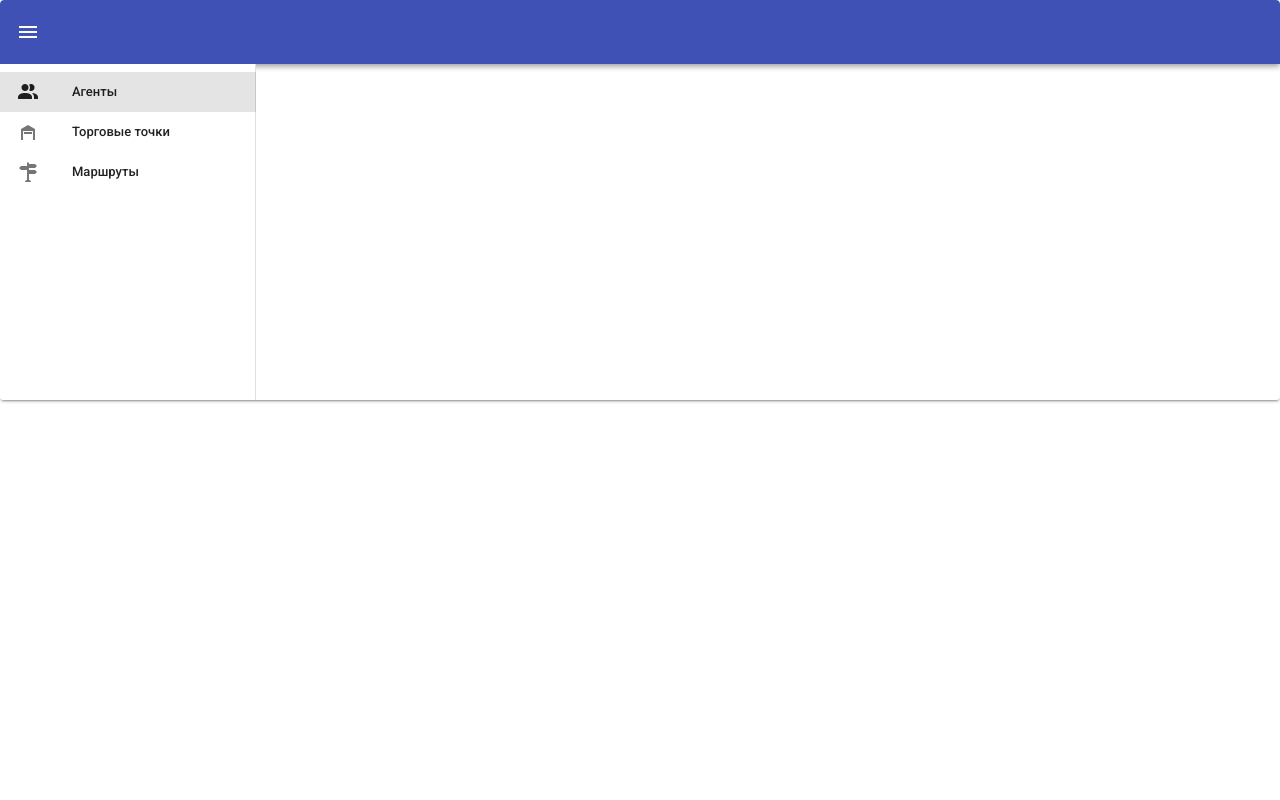
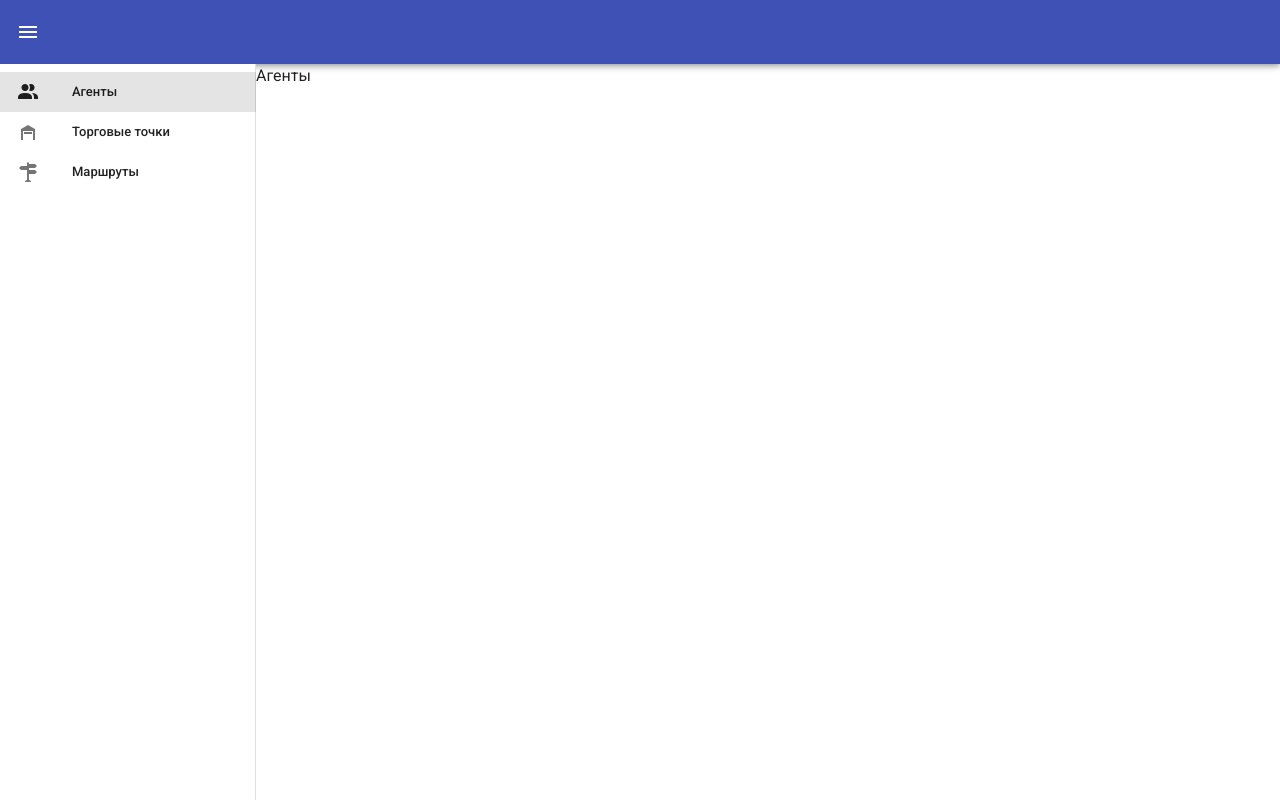
Before and after one commit to MonsPavel/Routs-map, a Vue app in the folder client/: page /agents in a window 1280 px wide. Built offline with nearby package versions, Linux system fonts and the light colour scheme.

Commit message:
change main display styles

```diff
--- a/client/src/App.vue
+++ b/client/src/App.vue
@@ -1,20 +1,25 @@
 <template>
     <v-app>
         <v-main>
-            <Navigation></Navigation>
-            <router-view></router-view>
+            <Toolbar></Toolbar>
+            <div class="main-content">
+                <Sidebar></Sidebar>
+                <router-view></router-view>
+            </div>
         </v-main>
     </v-app>
 </template>
 
 <script>
-    import Navigation from './components/Navigation'
+    import Toolbar from './components/Toolbar'
+    import Sidebar from './components/Sidebar'
 
     export default {
         name: 'App',
 
         components: {
-            Navigation
+            Toolbar,
+            Sidebar
         },
 
         data: () => ({
@@ -22,3 +27,9 @@
         }),
     };
 </script>
+
+<style lang="sass">
+    .main-content
+        display: flex
+        height: calc(100vh - 64px)
+</style>
--- a/client/src/components/Navigation.vue
+++ /dev/null
@@ -1,27 +0,0 @@
-<template>
-    <v-card
-            class="mx-auto overflow-hidden"
-            height="400"
-    >
-        <Toolbar/>
-        <Sidebar/>
-    </v-card>
-</template>
-
-<script>
-    import Toolbar from './Toolbar'
-    import Sidebar from './Sidebar'
-
-    export default {
-        name: 'Navigation',
-
-        components: {
-            Toolbar,
-            Sidebar
-        }
-    }
-</script>
-
-<style scoped>
-
-</style>
--- a/client/src/router/index.js
+++ b/client/src/router/index.js
@@ -1,6 +1,7 @@
 import Vue from 'vue'
 import VueRouter from 'vue-router'
 import Home from '../views/Home.vue'
+import Agents from '../views/Agents'
 
 Vue.use(VueRouter)
 
@@ -9,7 +10,12 @@ const routes = [
     path: '/',
     name: 'Home',
     component: Home
-  }
+  },
+  {
+    path: '/agents',
+    name: 'Agents',
+    component: Agents
+  },
 ]
 
 const router = new VueRouter({
--- /dev/null
+++ b/client/src/views/Agents.vue
@@ -0,0 +1,15 @@
+<template>
+    <div>
+        Агенты
+    </div>
+</template>
+
+<script>
+    export default {
+        name: 'Agents'
+    }
+</script>
+
+<style scoped>
+
+</style>
```
